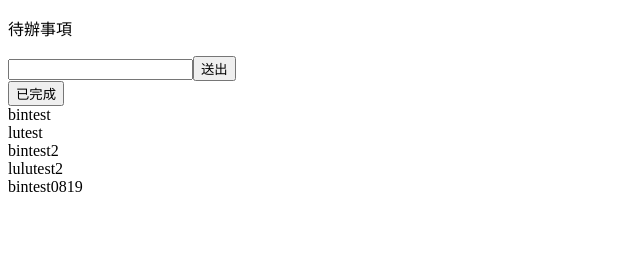
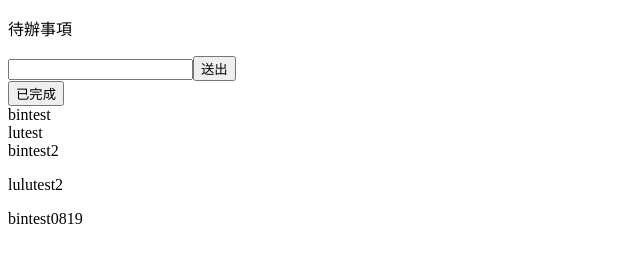
Before and after one commit to LuluuHuang/test, a plain HTML site: page index.html in a window 1280 px wide. Shown: the whole page, without its empty margins (0-640 px from the left). Drawn offline with nearby package versions, Linux system fonts and the light colour scheme.

Commit message:
我做不到

```diff
--- a/index.html
+++ b/index.html
@@ -21,7 +21,7 @@
         <div>bintest</div>
         <div>lutest</div>
         <div>bintest2</div>
-        <div>lulutest2</div>
+        <p>lulutest2</p>
         <div>bintest0819</div>
     </div>
 
@@ -32,7 +32,7 @@
                 const todoList = ref([]);
                 const todo = ref('');
                 const test = ref();
-                const test2 = ref();
+                const test2 = ref('');
                 const submit = (e) => {
                     e.preventDefault();
                     todoList.value.push({ text: todo.value, done: false });
```
